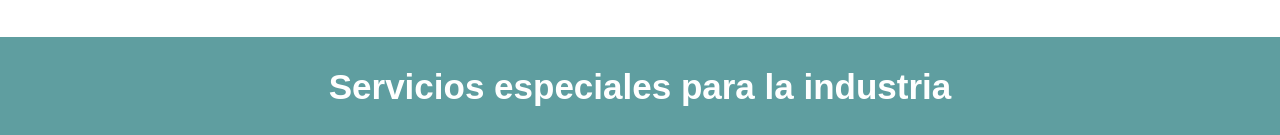
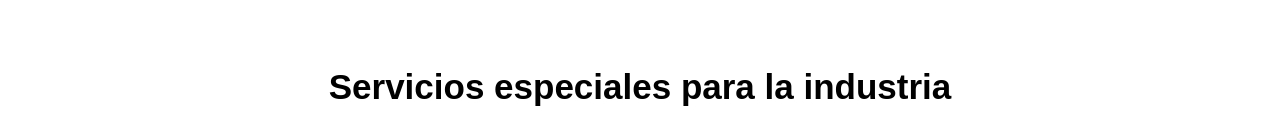
Before and after one commit to ajlopezh/proyecto_tarea, a plain HTML site: page index.html in a window 1280 px wide. Shown: the part 1494-1629 px from the top of the page. Drawn offline with Linux system fonts and the light colour scheme.

Commit message:
10. Estliado sección servicios listos

```diff
--- a/styles/home.css
+++ b/styles/home.css
@@ -268,9 +268,7 @@ nav a:hover {
 
 /*Aquí comienza el estilado para servicios*/
 
-.servicios{
-    background-color: cadetblue;
-}
+
 
 
 .servicios-contenedor-titulo{
@@ -279,7 +277,7 @@ nav a:hover {
 }
 
 .servicios-contenedor-titulo h1{
-    color: white;
+
     font-size: clamp(28px, 5vw, 35px);
     margin:0;
     margin-top: 30px;
```
